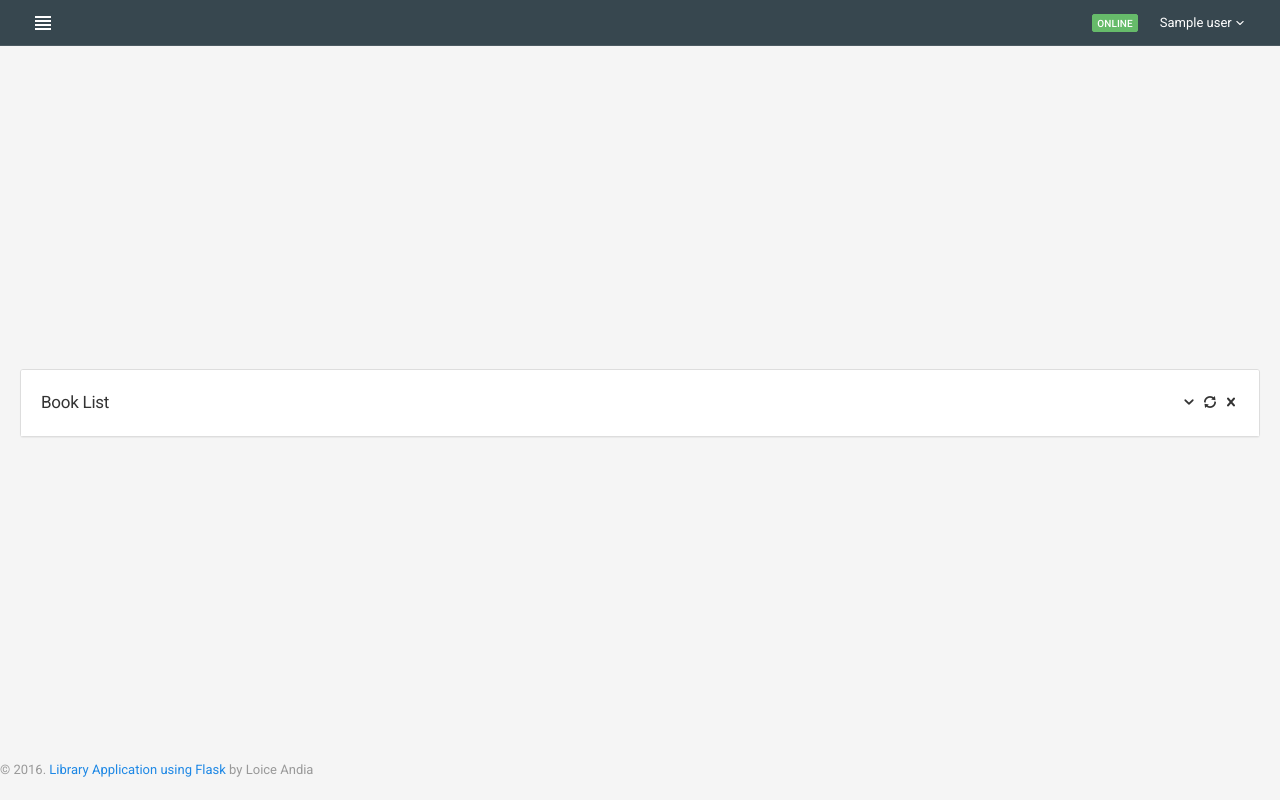
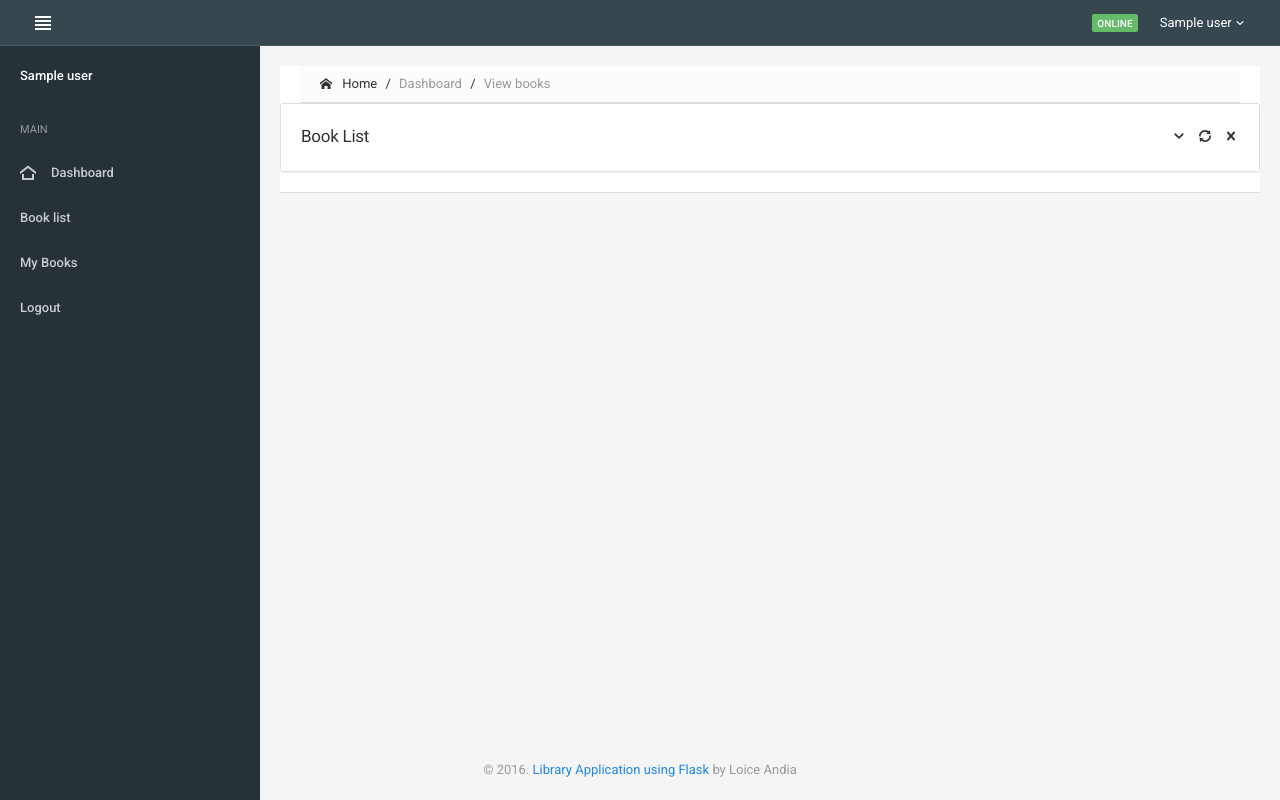
Before and after one commit to Loice-Andia/bc-8-library-application, a Flask app: page /view_books in a window 1280 px wide. Run offline with Flask 2, Linux system fonts and the light colour scheme; the visitor is signed in with stand-in values (Sample User, id 1); data comes from the database, SQL or seed files in the repository; data that the repository does not hold is empty; some libraries are stand-ins or nearby versions.

Commit message:
Adds view_books functionality for admin and member

```diff
--- a/app/dashboard/views.py
+++ b/app/dashboard/views.py
@@ -13,3 +13,11 @@ def view_books():
     '''
     book = Book.query.all()
     return render_template('dashboard/view_books.html', book=book)
+
+
+@dashboard.route('/my_books', methods=['GET', 'POST'])
+@login_required
+def my_books():
+    '''View function to books borrowed by a specific user.
+    '''
+    pass
--- a/app/templates/base.html
+++ b/app/templates/base.html
@@ -91,17 +91,78 @@
 
         <!-- Page content -->
         <div class="page-content">
+        {% if current_user.is_authenticated %}
+
+        <!-- Main sidebar -->
+            <div class="sidebar sidebar-main">
+                <div class="sidebar-content">
+
+
+                    <!-- User menu -->
+                    <div class="sidebar-user">
+                        <div class="category-content">
+                            <div class="media">
+                                <div class="media-body">
+                                    <span class="media-heading text-semibold" >{{ current_user.name|capitalize }}</span>
+
+                                </div>
+
+                            </div>
+                        </div>
+                    </div>
+                    <!-- /user menu -->
+
+
+                    <!-- Main navigation -->
+                    <div class="sidebar-category sidebar-category-visible">
+
+                        <div class="category-content no-padding">
+                            <ul class="navigation navigation-main navigation-accordion">
+
+                                <!-- Main -->
+                                <li class="navigation-header"><span>Main</span> <i class="icon-menu" title="Main pages"></i></li>
+                                <li class=""><a href="#">  <i class="icon-home4"></i> <span>Dashboard</span></a></li>
+                                <li><a href="{{ url_for('dashboard.view_books') }}">Book list</a></li>
+                                <li><a href="{{ url_for('dashboard.my_books') }}">My Books</a></li>
+                                {% if current_user.is_admin %}
+                                <li><a href="{{ url_for('admin.add_book') }}">Add a book</a></li>
+                                <li><a href="{{ url_for('admin.view_borrowed_books') }}">Borrowed books</a></li>
+                                {% endif %}
+                                <li><a href="{{ url_for('main.logout') }}">Logout</a></li>
+                            </ul>
+                        </div>
+                    </div>
+                    <!-- /main navigation -->
+
+                </div>
+            </div>
+            <!-- /main sidebar -->
+            {% endif %}
 
             <!-- Main content -->
-            <div class="content-wrapper">
+            <div class="">
 
                 <!-- Content area -->
                 <div class="content">
 
 
+                    {% for message in get_flashed_messages() %}
+                        <div class="col-md-4 col-md-offset-4">
+                            <div class="alert alert-warning text-center">
+                                <button type="button" class="close" data-dismiss="alert">&times;</button>
+                                {{ message }}
+                            </div>
+                        </div>
+                    {% endfor %}
+
     {% block page_content %}{% endblock %}
                 </div>
                 <!-- /content area -->
+                <!-- Footer -->
+    <div class="footer text-muted">
+        &copy; 2016. <a href="#">Library Application using Flask</a> by Loice Andia
+    </div>
+    <!-- /footer -->
 
             </div>
             <!-- /main content -->
@@ -115,11 +176,7 @@
 </div>
 {% endblock %}
 
-<!-- Footer -->
-    <div class="footer text-muted">
-        &copy; 2016. <a href="#">Library Application using Flask</a> by Loice Andia
-    </div>
-    <!-- /footer -->
+
     </div>
         <!-- /content area -->
     </div>
--- a/app/templates/dashboard/view_books.html
+++ b/app/templates/dashboard/view_books.html
@@ -1,9 +1,19 @@
 {% extends "base.html" %}
-{% import "bootstrap/wtf.html" as wtf %}
 
-{% block title %}View books {% endblock %}
 
 {% block page_content %}
+<div class="page-header">
+	<div class="page-header-content">
+
+		<div class="breadcrumb-line">
+			<ul class="breadcrumb">
+				<li><a href="<?php echo base_url();?>"><i class="icon-home2 position-left"></i> Home</a></li>
+				<li class="active">Dashboard</li>
+				<li class="active">View books</li>
+			</ul>
+		</div>
+</div>
+
 <!-- Basic responsive table -->
 <div class="panel panel-flat">
 	<div class="panel-heading">
@@ -32,11 +42,29 @@
 			</thead>
 			<tbody>
 				<tr>
-   					<td class="text-center">{{i}}</td>
+   					<td class="text-center">{{item.id}}</td>
    					<td class="text-center">{{item.title}}</td>
-   					<td class="text-center">{{item.author}}</td>
+   					<td class="text-center">{{item.authors}}</td>
    					<td class="text-center"><span>{{item.category}}</span></td>
    					<td class="text-center"><span>{{item.quantity}}</span></td>
+   					<td class="text-center">
+						<ul class="icons-list">
+							<li class="dropdown">
+								<a href="#" class="dropdown-toggle" data-toggle="dropdown">
+									<i class="icon-menu9"></i>
+								</a>
+
+								<ul class="dropdown-menu dropdown-menu-right">
+                                {% if current_user.is_admin %}
+                                	<li><a href="{{ url_for('admin.edit_book') }}">Edit book</a></li>
+                                	<li><a href="{{ url_for('admin.delete_book') }}">Delete book</a></li>
+                                {% else %}
+                                	<li><a href="{{ url_for('borrow.borrow_book') }}">Borrow book</a></li>
+                                {% endif %}
+								</ul>
+							</li>
+						</ul>
+					</td>
 				</tr>
 			</tbody>
 		{% endfor %}
```
Also changed, not shown: app/admin/forms.py (added, +21 -0 lines), app/admin/views.py (+45 -0 lines), app/borrow/views.py (+14 -0 lines), app/templates/admin/add_book.html (added, +25 -0 lines).
